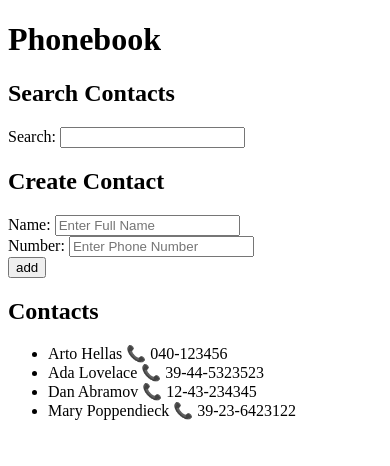
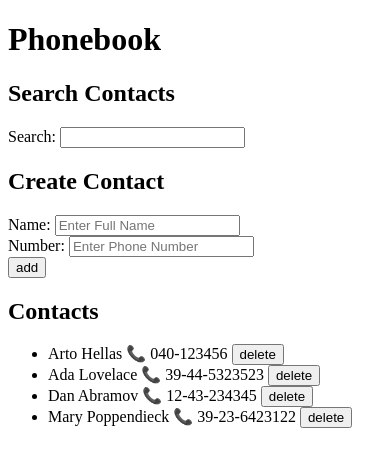
Before and after one commit to jemalmazar/fullstackopen-my_submissions, a React (Vite) app in the folder part2/phonebook/: page / in a window 390 px wide. Shown: the top 466 px of the page. Built offline with nearby package versions, Linux system fonts and the light colour scheme; data requests are answered from the project's data file.

Commit message:
Add feature that deletes contact from Contacts list for part2/phonebook

```diff
--- a/part2/phonebook/src/App.jsx
+++ b/part2/phonebook/src/App.jsx
@@ -43,6 +43,18 @@ const App = () => {
 
   const handleSearchInputChange = (e) => setSearch(e.target.value)
 
+  const handleDeleteClick = (id) => {
+    const contact = persons.find(c => c.id === id)
+
+    window.confirm(`Delete ${contact.name} from Contacts?`)
+      ? personService
+        .remove(id, contact)
+        .then(() => {
+          setPersons(persons.filter(c => c.id !== id))
+        })
+      : ""
+  }
+
   return (
     <div>
       <h1>Phonebook</h1>
@@ -61,6 +73,7 @@ const App = () => {
         header="Contacts"
         data={persons}
         search={search}
+        onClick={handleDeleteClick}
       />
     </div>
   )
--- a/part2/phonebook/src/components/Contact.jsx
+++ b/part2/phonebook/src/components/Contact.jsx
@@ -1,3 +1,10 @@
-const Contact = (props) => <li>{props.person.name} 📞 {props.person.number}</li>
+const Contact = (props) => {
+  return (
+    <li>
+    {props.person.name} 📞 {`${props.person.number} `}
+    <button onClick={() => props.onClick(props.person.id)}>delete</button>
+    </li>
+  )
+}
 
 export default Contact
--- a/part2/phonebook/src/components/Contacts.jsx
+++ b/part2/phonebook/src/components/Contacts.jsx
@@ -1,6 +1,6 @@
 import Contact from "./Contact"
 
-const Contacts = ({header, data, search}) => {
+const Contacts = ({header, data, search, onClick}) => {
   const contactsFilter = search.length === 0
     ? data
     : data.filter(person => person.name.toLowerCase().includes(search.toLowerCase()))
@@ -9,7 +9,7 @@ const Contacts = ({header, data, search}) => {
     <div>
       <h2>{header}</h2>
       <ul>
-        {contactsFilter.map(person => <Contact key={person.id} person={person} />)}
+        {contactsFilter.map(person => <Contact key={person.id} person={person} onClick={onClick}/>)}
       </ul>
     </div>
   )
--- a/part2/phonebook/src/services/persons.js
+++ b/part2/phonebook/src/services/persons.js
@@ -11,4 +11,9 @@ const create = obj => {
   return request.then(response => response.data)
 }
 
-export default { getAll, create }
+const remove = (id, obj) => {
+  const request = axios.delete(`${baseUrl}/${id}`, obj)
+  return request.then(response => response.data)
+}
+
+export default { getAll, create, remove }
```
Also changed, not shown: part2/phonebook/db.json (indentation only).
